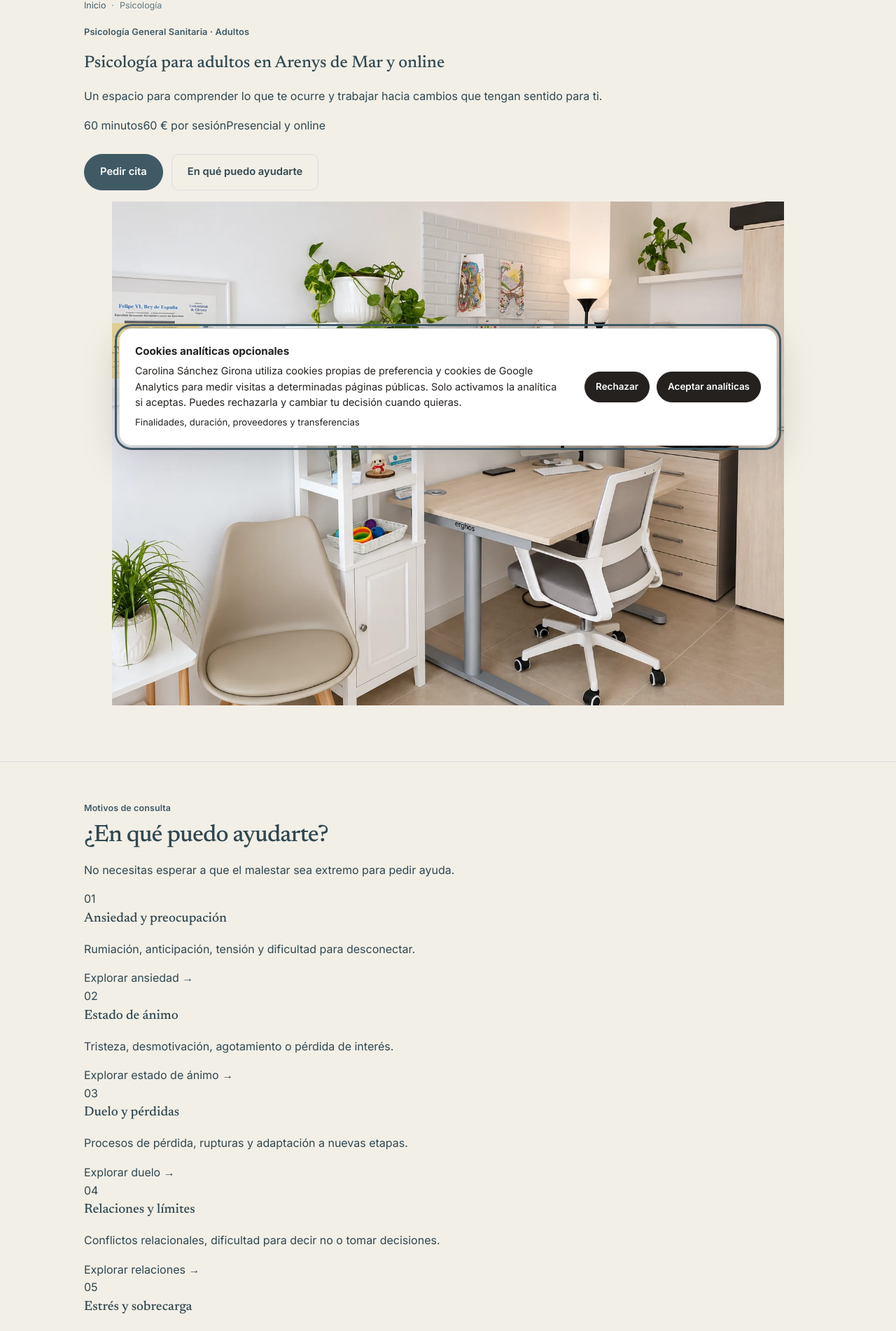
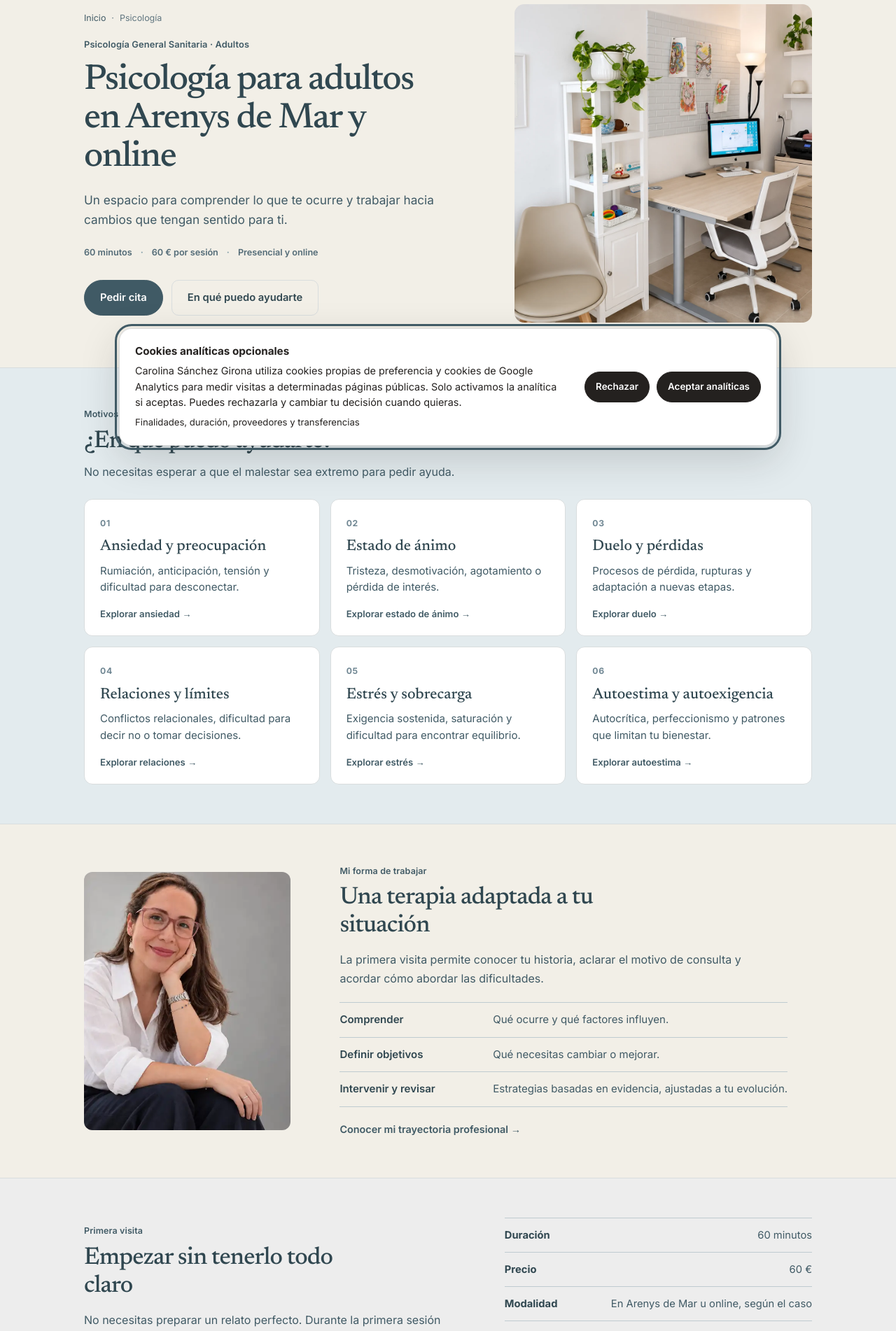
Before and after one commit to carolinasanchezgirona/Portfolio-Carolina, a Next.js app: page /psicologia in a window 1280 px wide. Shown: the part 141-2043 px from the top of the page at 70% size. Built offline with nearby package versions, Linux system fonts and the light colour scheme.

Commit message:
Add scoped responsive editorial design for visual psychology service page

```diff
--- a/app/seo-pages.css
+++ b/app/seo-pages.css
@@ -76,3 +76,248 @@
 .consultation-gallery figcaption,.consultation-exterior-photo figcaption{margin-top:9px;color:var(--e-ink-soft);font-size:.86rem}
 .consultation-exterior-photo{width:min(100%,480px);margin:0 0 24px}
 @media(max-width:720px){.consultation-gallery-grid{grid-template-columns:1fr;gap:24px}.consultation-gallery-grid figure:last-child{max-width:440px}}
+
+
+/* Psicología adultos · presentación visual 2026-11. Sólo afecta a /psicologia/. */
+.editorial-site.psychology-page .psychology-hero{
+  background:#F2EFE7;
+  padding-block:clamp(42px,5vw,74px);
+}
+.editorial-site.psychology-page .psychology-hero-grid{
+  display:grid;
+  grid-template-columns:minmax(0,1.13fr) minmax(0,.87fr);
+  align-items:center;
+  gap:clamp(32px,5vw,74px);
+}
+.editorial-site.psychology-page .psychology-hero-copy{min-width:0;}
+.editorial-site.psychology-page .psychology-hero h1{
+  max-width:16ch;
+  font-size:clamp(2.5rem,4vw,3.9rem);
+  line-height:1.07;
+  letter-spacing:-.03em;
+}
+.editorial-site.psychology-page .psychology-intro{
+  max-width:49ch;
+  margin:19px 0 0;
+  font-size:1.075rem;
+  line-height:1.65;
+  color:#405A65;
+}
+.editorial-site.psychology-page .psychology-hero-facts{
+  display:flex;
+  flex-wrap:wrap;
+  gap:8px 12px;
+  margin-top:23px;
+  font-size:.79rem;
+  font-weight:600;
+  color:#536B77;
+}
+.editorial-site.psychology-page .psychology-hero-facts span:not(:last-child)::after{
+  content:"·";
+  margin-left:12px;
+  color:#809DA8;
+}
+.editorial-site.psychology-page .psychology-hero-photo{
+  margin:0;
+  overflow:hidden;
+  border-radius:14px;
+  background:#EDEDED;
+}
+.editorial-site.psychology-page .psychology-hero-photo img{
+  display:block;
+  width:100%;
+  height:auto;
+  aspect-ratio:4/4.4;
+  max-height:455px;
+  object-fit:cover;
+  object-position:center;
+}
+.editorial-site.psychology-page .psychology-section-heading{max-width:670px;margin-bottom:25px;}
+.editorial-site.psychology-page .psychology-section-heading h2{
+  margin:5px 0 10px;
+  font-size:clamp(1.9rem,2.7vw,2.5rem);
+  line-height:1.15;
+}
+.editorial-site.psychology-page .psychology-section-heading>p:last-child{
+  margin:0;
+  color:#405A65;
+  font-size:1rem;
+  line-height:1.6;
+}
+.editorial-site.psychology-page .psychology-reasons{background:#E3EBEE;}
+.editorial-site.psychology-page .psychology-reason-grid{
+  display:grid;
+  grid-template-columns:repeat(3,minmax(0,1fr));
+  gap:15px;
+}
+.editorial-site.psychology-page .psychology-reason{
+  display:flex;
+  flex-direction:column;
+  min-width:0;
+  padding:24px 22px 21px;
+  background:#FFF;
+  border:1px solid #D9DDDE;
+  border-radius:12px;
+}
+.editorial-site.psychology-page .psychology-reason-index{
+  color:#708793;
+  font-size:.76rem;
+  font-weight:700;
+  letter-spacing:.06em;
+}
+.editorial-site.psychology-page .psychology-reason h3{
+  margin:11px 0 9px;
+  font-size:clamp(1.25rem,1.7vw,1.52rem);
+  line-height:1.22;
+}
+.editorial-site.psychology-page .psychology-reason p{
+  margin:0;
+  color:#405A65;
+  line-height:1.55;
+  font-size:.94rem;
+}
+.editorial-site.psychology-page .psychology-reason a{
+  margin-top:auto;
+  padding-top:18px;
+  color:#405A65;
+  font-size:.82rem;
+  line-height:1.45;
+  font-weight:600;
+  text-decoration:none;
+}
+.editorial-site.psychology-page .psychology-reason a:hover{text-decoration:underline;}
+.editorial-site.psychology-page .psychology-approach{
+  background:#F2EFE7;
+}
+.editorial-site.psychology-page .psychology-approach-grid{
+  display:grid;
+  grid-template-columns:minmax(0,295px) minmax(0,1fr);
+  align-items:center;
+  gap:clamp(32px,5.5vw,82px);
+}
+.editorial-site.psychology-page .psychology-approach-photo{
+  width:100%;
+  max-width:295px;
+  margin:0;
+  justify-self:start;
+  border-radius:12px;
+  overflow:hidden;
+  background:#EDEDED;
+}
+.editorial-site.psychology-page .psychology-approach-photo img{
+  display:block;
+  width:100%;
+  height:auto;
+  aspect-ratio:4/5;
+  object-fit:cover;
+  object-position:center 25%;
+}
+.editorial-site.psychology-page .psychology-approach-copy{min-width:0;max-width:640px;}
+.editorial-site.psychology-page .psychology-approach-copy h2{
+  max-width:21ch;
+  margin:5px 0 15px;
+  font-size:clamp(1.9rem,2.7vw,2.5rem);
+  line-height:1.14;
+}
+.editorial-site.psychology-page .psychology-approach-copy>p:not(.editorial-section-eyebrow){
+  max-width:59ch;
+  margin:0;
+  color:#405A65;
+  font-size:1rem;
+  line-height:1.65;
+}
+.editorial-site.psychology-page .psychology-process{
+  margin:21px 0 0;
+  padding:0;
+  list-style:none;
+  border-top:1px solid #BFCBD0;
+}
+.editorial-site.psychology-page .psychology-process li{
+  display:grid;
+  grid-template-columns:minmax(110px,.65fr) minmax(0,1.35fr);
+  gap:16px;
+  padding:13px 0;
+  border-bottom:1px solid #BFCBD0;
+  color:#405A65;
+  font-size:.94rem;
+  line-height:1.5;
+}
+.editorial-site.psychology-page .psychology-process strong{color:#304750;font-weight:600;}
+.editorial-site.psychology-page .psychology-approach-copy>.editorial-card-link{
+  display:inline-flex;
+  margin-top:20px;
+  color:#405A65;
+  font-weight:600;
+  font-size:.9rem;
+  text-decoration:none;
+}
+.editorial-site.psychology-page .psychology-approach-copy>.editorial-card-link:hover{text-decoration:underline;}
+.editorial-site.psychology-page .psychology-visit{background:#EDEDED;}
+.editorial-site.psychology-page .psychology-visit-grid{
+  display:grid;
+  grid-template-columns:minmax(0,1.1fr) minmax(0,.9fr);
+  gap:clamp(32px,5vw,70px);
+  align-items:center;
+}
+.editorial-site.psychology-page .psychology-visit h2{
+  margin:6px 0 15px;
+  max-width:20ch;
+  font-size:clamp(1.9rem,2.7vw,2.45rem);
+  line-height:1.15;
+}
+.editorial-site.psychology-page .psychology-visit-grid>div:first-child>p:last-child{
+  max-width:58ch;
+  margin:0;
+  color:#405A65;
+  font-size:1rem;
+  line-height:1.65;
+}
+.editorial-site.psychology-page .psychology-visit-details{
+  min-width:0;
+  border-top:1px solid #BFCBD0;
+}
+.editorial-site.psychology-page .psychology-visit-details p{
+  display:flex;
+  justify-content:space-between;
+  gap:18px;
+  margin:0;
+  padding:13px 0;
+  border-bottom:1px solid #BFCBD0;
+  font-size:.92rem;
+  line-height:1.5;
+  color:#405A65;
+}
+.editorial-site.psychology-page .psychology-visit-details strong{color:#304750;}
+.editorial-site.psychology-page .psychology-visit-details span{text-align:right;}
+.editorial-site.psychology-page .psychology-visit-details .editorial-btn{margin-top:22px;}
+@media(max-width:900px){
+  .editorial-site.psychology-page .psychology-hero-grid{
+    grid-template-columns:minmax(0,1.05fr) minmax(0,.95fr);
+    gap:26px;
+  }
+  .editorial-site.psychology-page .psychology-reason-grid{
+    grid-template-columns:repeat(2,minmax(0,1fr));
+  }
+  .editorial-site.psychology-page .psychology-approach-grid{
+    grid-template-columns:minmax(0,240px) minmax(0,1fr);
+    gap:28px;
+  }
+}
+@media(max-width:720px){
+  .editorial-site.psychology-page .psychology-hero-grid,
+  .editorial-site.psychology-page .psychology-approach-grid,
+  .editorial-site.psychology-page .psychology-visit-grid{grid-template-columns:1fr;gap:25px;}
+  .editorial-site.psychology-page .psychology-hero h1{
+    font-size:clamp(2.25rem,8.8vw,3.05rem);
+    max-width:19ch;
+  }
+  .editorial-site.psychology-page .psychology-hero-photo{max-width:490px;}
+  .editorial-site.psychology-page .psychology-hero-photo img{aspect-ratio:4/3;max-height:350px;}
+  .editorial-site.psychology-page .psychology-approach-photo{max-width:245px;}
+  .editorial-site.psychology-page .psychology-process li{grid-template-columns:1fr;gap:3px;}
+}
+@media(max-width:480px){
+  .editorial-site.psychology-page .psychology-reason-grid{grid-template-columns:1fr;}
+  .editorial-site.psychology-page .psychology-reason{padding:21px 20px;}
+  .editorial-site.psychology-page .psychology-hero-facts span:not(:last-child)::after{margin-left:9px;}
+}
```
